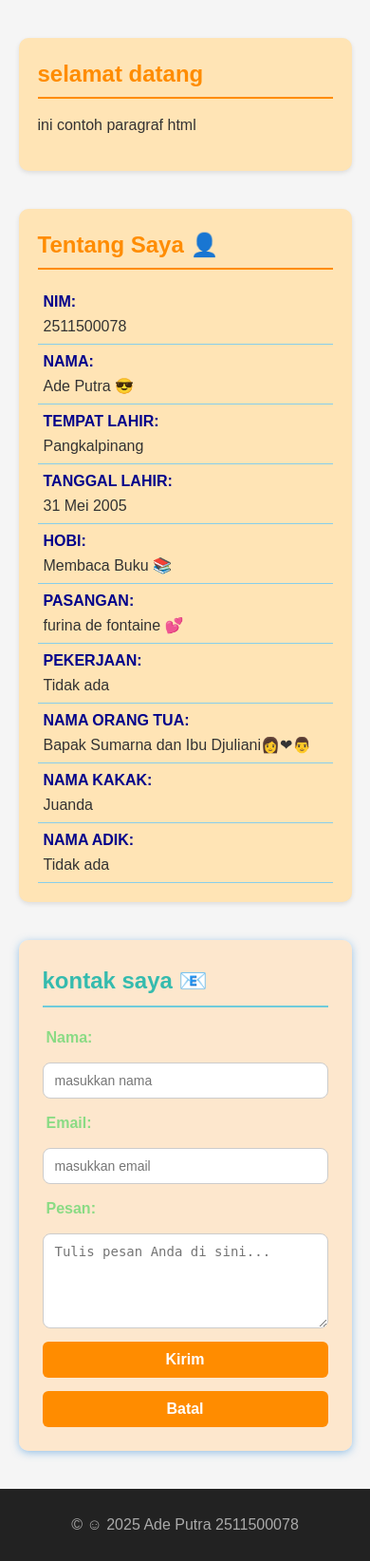
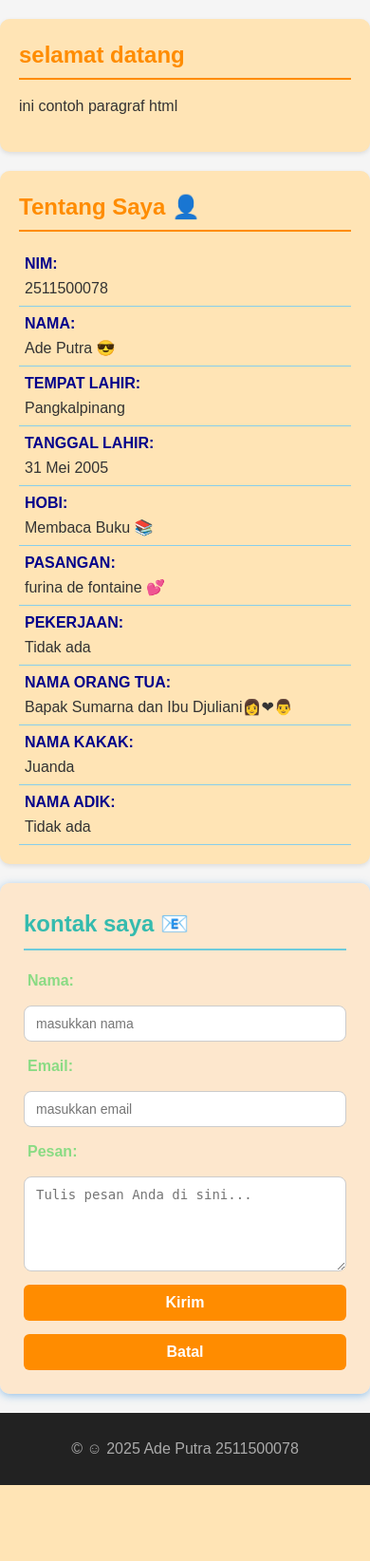
Before and after one commit to kelasngawi/2511500078-PWD-GB1J-2526O, a PHP site: page /pertemuan-04/index.html in a window 390 px wide. Shown: the part 230-1874 px from the top of the page at 95% size. After the commit the page ends 1794 px from the top, so only its background shows below. Run offline with PHP 8.4, Linux system fonts and the light colour scheme.

Commit message:
update readme.md dan style.css  dan index.html pertemuan 04

```diff
--- a/pertemuan-04/style.css
+++ b/pertemuan-04/style.css
@@ -198,12 +198,14 @@ header li a:active {
     #contact button:hover {
       background-color: orangered;
     }
-    #about, #contact, #home {
-  width: 90%;
-  max-width: 700px;
-  margin: 40px auto;
-}
-
+   @media (max-width: 600px) {
+  #home,
+  #about,
+  #contact {
+    border-radius: 10px;
+    margin: 20px auto;
+   }
+  }
     #contact form .button-group {
     display: flex;
     flex-direction: column;
```
